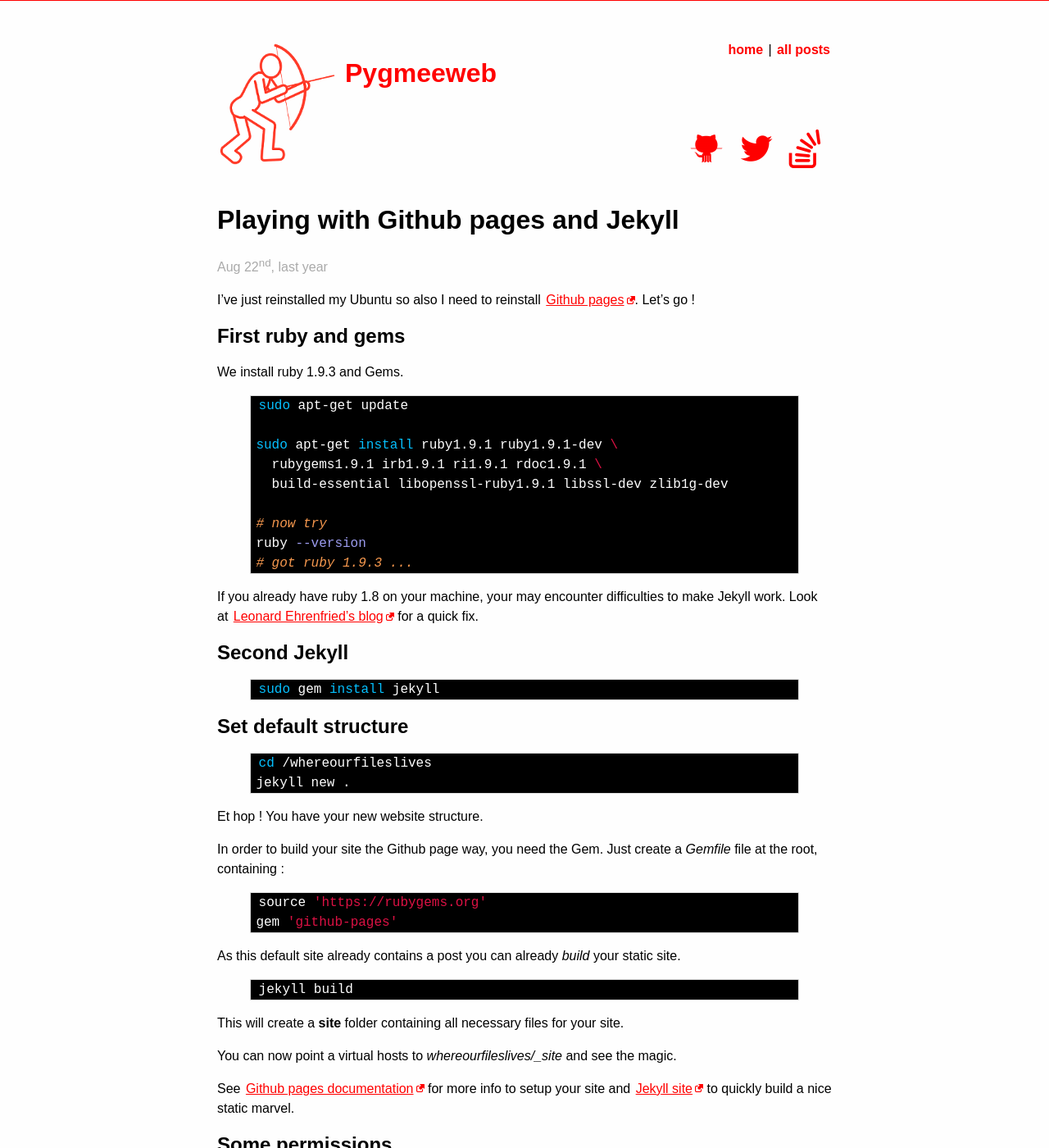
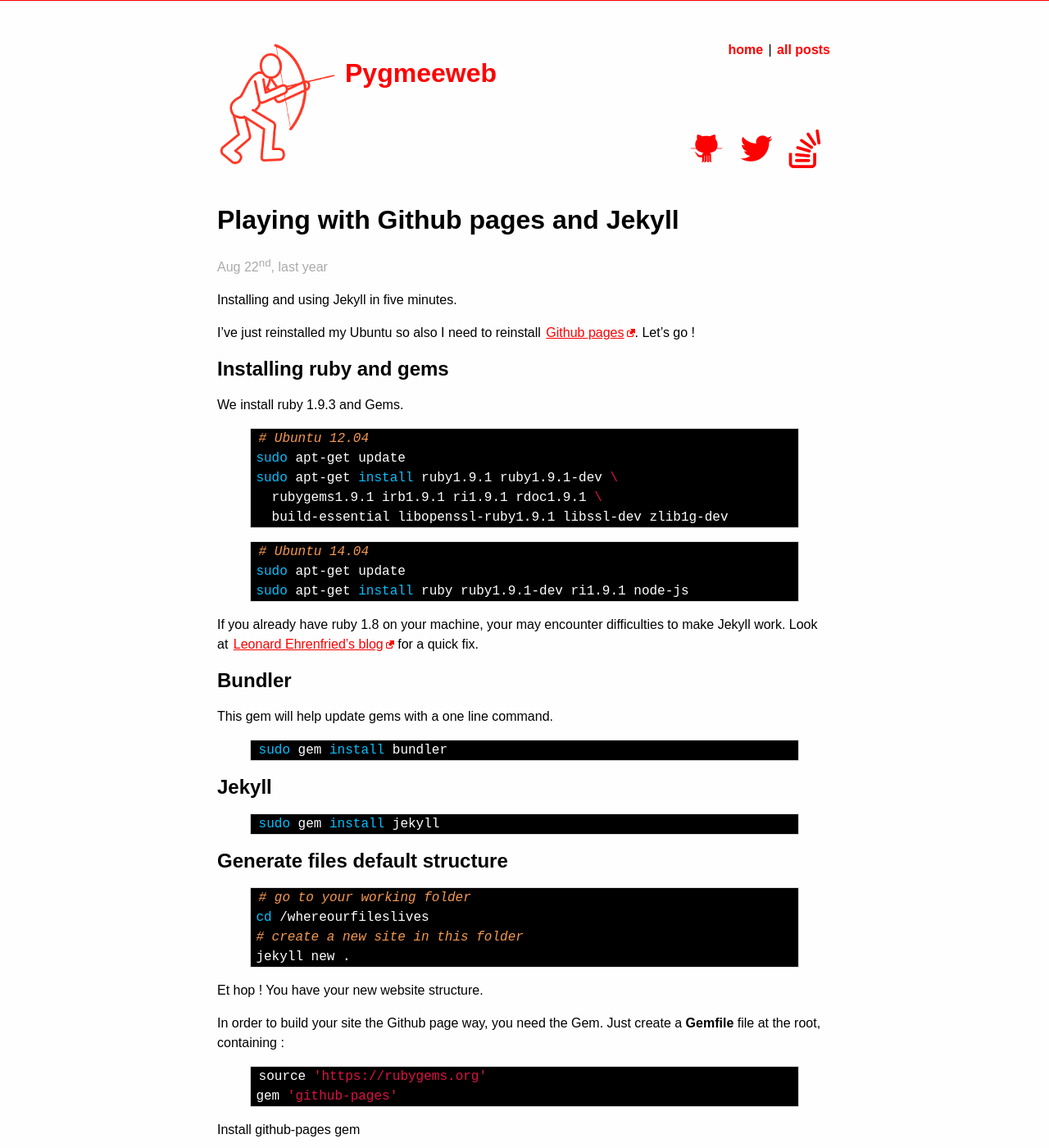
Before and after one commit to djacquel/pygmeeweb.com, a Jekyll site: the page built from _posts/2013-08-22-playing-with-github-pages-and-jekyll.markdown, in a window 1280 px wide and 1400 px high. Shown: the whole window at 82% size. Built offline with Jekyll 4.4.1, drawn with Linux system fonts in a browser that asks for light colours; Markdown is read by kramdown in place of the engine named in the settings; comment, search, counter and statistics services are not loaded; some of the changed text lies outside the part shown.

Commit message:
jekyll article update

```diff
--- a/_posts/2013-08-22-playing-with-github-pages-and-jekyll.markdown
+++ b/_posts/2013-08-22-playing-with-github-pages-and-jekyll.markdown
@@ -4,49 +4,69 @@
 comments: true
 ---
 
+{% include _links_library.markdown %}
+Installing and using Jekyll in five minutes.
+
 I've just reinstalled my Ubuntu so also I need to reinstall [Github pages][ghpages]. Let's go !
 
-
-## First ruby and gems
+## Installing ruby and gems
 
 We install ruby 1.9.3 and Gems.
 
 {% highlight bash %}
+# Ubuntu 12.04
 sudo apt-get update
-
 sudo apt-get install ruby1.9.1 ruby1.9.1-dev \
   rubygems1.9.1 irb1.9.1 ri1.9.1 rdoc1.9.1 \
   build-essential libopenssl-ruby1.9.1 libssl-dev zlib1g-dev
+{% endhighlight %}
 
-# now try
-ruby --version
-# got ruby 1.9.3 ...
+{% highlight bash %}
+# Ubuntu 14.04
+sudo apt-get update
+sudo apt-get install ruby ruby1.9.1-dev ri1.9.1 node-js
 {% endhighlight %}
 
 If you already have ruby 1.8 on your machine, your may encounter difficulties to make Jekyll work.
 Look at [Leonard Ehrenfried's blog][leonard] for a quick fix.
 
-## Second Jekyll
+## Bundler
+This gem will help update gems with a one line command.
+{% highlight bash %}
+sudo gem install bundler
+{% endhighlight %}
 
+## Jekyll
 {% highlight bash %}
 sudo gem install jekyll
 {% endhighlight %}
 
-## Set default structure
+## Generate files default structure
 
 {% highlight bash %}
+# go to your working folder
 cd /whereourfileslives
+# create a new site in this folder
 jekyll new .
 {% endhighlight %}
 
 Et hop ! You have your new website structure.
 
 In order to build your site the Github page way, you need the Gem.
-Just create a _Gemfile_ file at the root, containing :
+Just create a __Gemfile__ file at the root, containing :
 {% highlight ruby %}
 source 'https://rubygems.org'
 gem 'github-pages'
 {% endhighlight %}
+
+Install github-pages gem
+{% highlight ruby %}
+bundle install
+{% endhighlight %}
+
+You are now ready to use Jekyll.
+
+## Generating static pages
 
 As this default site already contains a post you can already _build_ your static site.
 
```
